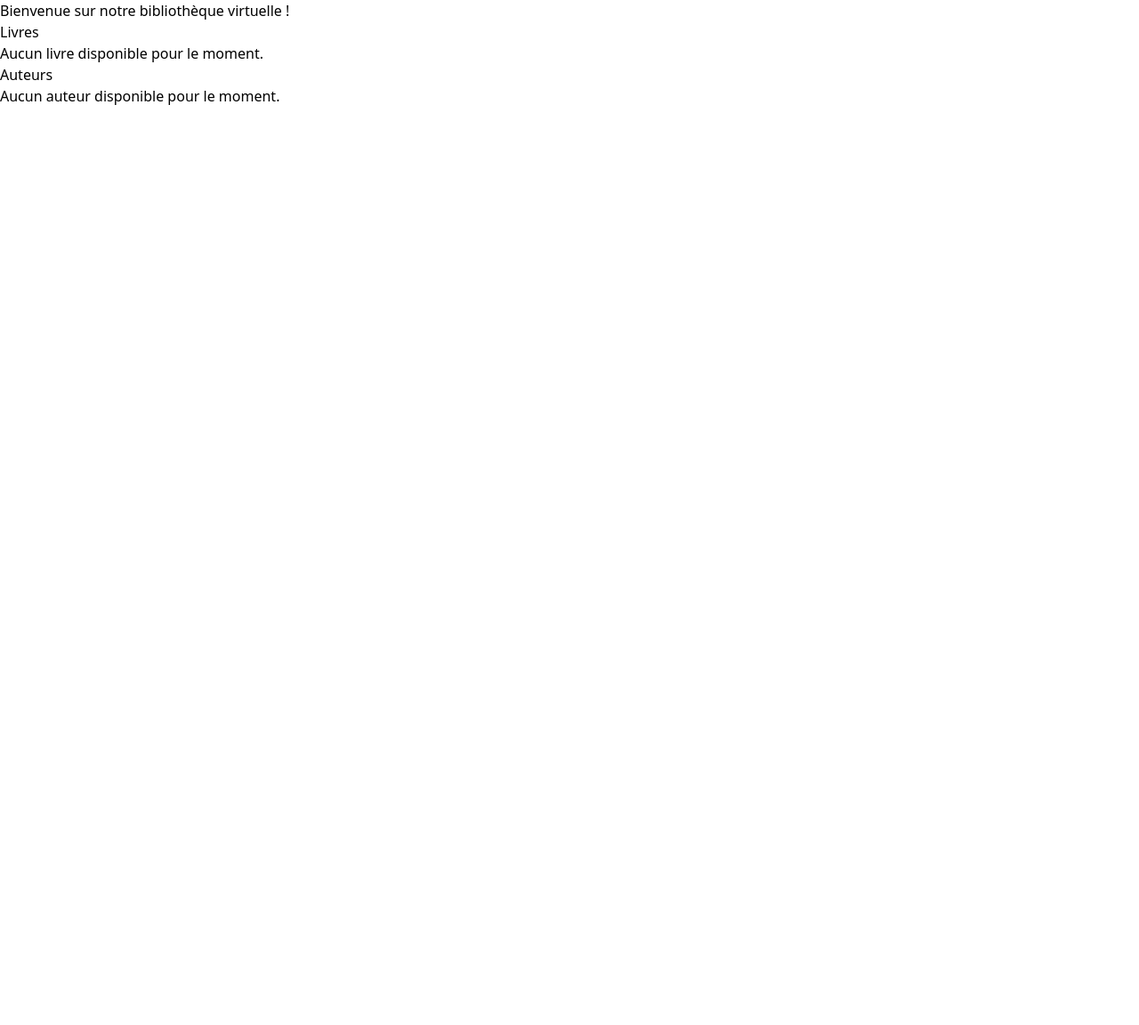
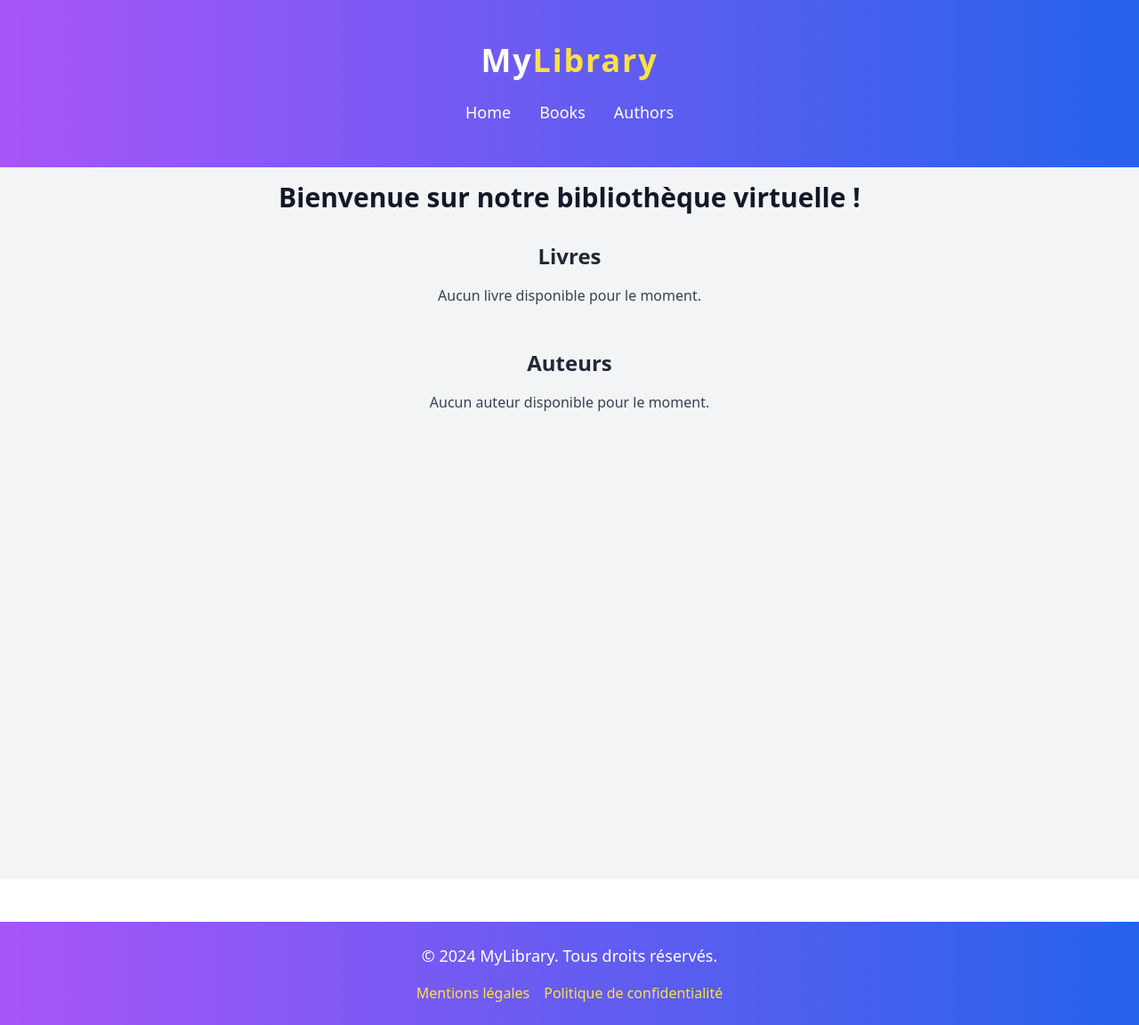
Before and after one commit to AlixeM/TechnoWebM1, a Next.js app in the folder m1-site/: page / in a window 1280 px wide. Shown: the whole page at 89% size. Before the commit the page ends 800 px from the top, so only its background shows below. Built offline with nearby package versions, Linux system fonts and the light colour scheme.

Commit message:
ajout des composants header footer et navbar

```diff
--- a/m1-site/src/app/layout.tsx
+++ b/m1-site/src/app/layout.tsx
@@ -1,6 +1,9 @@
+import Header from '../components/Header';
+import Footer from '../components/Footer';
+
 export const metadata = {
-  title: 'Next.js',
-  description: 'Generated by Next.js',
+  title: 'Bibliothèque',
+  description: 'Système de gestion des livres pour une bibliothèque',
 }
 
 export default function RootLayout({
@@ -10,7 +13,11 @@ export default function RootLayout({
 }) {
   return (
     <html lang="en">
-      <body>{children}</body>
+      <body>
+        <Header />
+        {children}
+        <Footer />
+      </body>
     </html>
   )
 }
--- a/m1-site/src/app/page.tsx
+++ b/m1-site/src/app/page.tsx
@@ -7,44 +7,45 @@ export default function HomePage() {
   const [authors, setAuthors] = useState([]);
 
   useEffect(() => {
-
+    // Exemple d'appel API pour obtenir les données des livres et auteurs
   }, []);
 
   return (
-    <div className="homepage">
-      <main className="content">
-        <p className="welcome-text">Bienvenue sur notre bibliothèque virtuelle !</p>
+    <div className="bg-gray-100 dark:bg-gray-900 min-h-screen p-4">
+      <main className="container mx-auto text-center">
+        <p className="text-3xl font-bold mb-8 text-gray-900 dark:text-gray-100">
+          Bienvenue sur notre bibliothèque virtuelle !
+        </p>
 
-        <section className="books-section">
-          <h2 className="section-title">Livres</h2>
+        <section className="mb-12">
+          <h2 className="text-2xl font-semibold text-gray-800 dark:text-gray-200 mb-4">Livres</h2>
+          <div className="flex flex-wrap justify-center gap-4">
             {books.length > 0 ? (
-            <ul className="book-list">
-              {books.map((book) => (
-                <li key={book.id} className="book-item">
-                  <h3>{book.title}</h3>
-                  <p>Auteur : {book.author}</p>
-                  <p>Note : {book.rating} / 5</p>
-                </li>
-              ))}
-            </ul>
+              books.map((book) => (
+                <div key={book.id} className="bg-white dark:bg-gray-800 rounded-lg p-4 shadow-md">
+                  <h3 className="text-xl font-semibold text-gray-900 dark:text-gray-100">{book.title}</h3>
+                  <p className="text-gray-700 dark:text-gray-300">Auteur : {book.author}</p>
+                </div>
+              ))
             ) : (
-            <p>Aucun livre disponible pour le moment.</p>
+              <p className="text-gray-700 dark:text-gray-300">Aucun livre disponible pour le moment.</p>
             )}
+          </div>
         </section>
 
-        <section className="authors-section">
-          <h2 className="section-title">Auteurs</h2>
+        <section>
+          <h2 className="text-2xl font-semibold text-gray-800 dark:text-gray-200 mb-4">Auteurs</h2>
+          <div className="flex flex-wrap justify-center gap-4">
             {authors.length > 0 ? (
-            <ul className="author-list">
-              {authors.map((author) => (
-                <li key={author.id} className="author-item">
-                  <p>{author.firstName} {author.lastName}</p>
-                </li>
-              ))}
-            </ul>
+              authors.map((author) => (
+                <div key={author.id} className="bg-white dark:bg-gray-800 rounded-lg p-4 shadow-md">
+                  <p className="text-gray-900 dark:text-gray-100">{author.firstName} {author.lastName}</p>
+                </div>
+              ))
             ) : (
-            <p>Aucun auteur disponible pour le moment.</p>
+              <p className="text-gray-700 dark:text-gray-300">Aucun auteur disponible pour le moment.</p>
             )}
+          </div>
         </section>
       </main>
     </div>
--- /dev/null
+++ b/m1-site/src/components/Footer.tsx
@@ -0,0 +1,17 @@
+import React from 'react';
+
+const Footer = () => {
+  return (
+    <footer className="bg-gradient-to-r from-purple-500 to-blue-600 text-white py-6 mt-12">
+      <div className="container mx-auto text-center">
+        <p className="text-lg">© 2024 MyLibrary. Tous droits réservés.</p>
+        <div className="mt-4">
+          <a href="/mentions-legales" className="text-yellow-300 hover:underline mx-2">Mentions légales</a>
+          <a href="/politique-confidentialite" className="text-yellow-300 hover:underline mx-2">Politique de confidentialité</a>
+        </div>
+      </div>
+    </footer>
+  );
+};
+
+export default Footer;
--- /dev/null
+++ b/m1-site/src/components/Header.tsx
@@ -0,0 +1,19 @@
+import React from 'react';
+import Navbar from './Navbar'; // Assurez-vous que Navbar est bien importé
+
+export default function Header() {
+  return (
+    <header className="bg-gradient-to-r from-purple-500 to-blue-600 text-white py-12">
+      <div className="container mx-auto flex flex-col justify-center items-center">
+        {/* Logo */}
+        <div className="text-4xl font-bold tracking-wider mb-6">
+          <span className="text-white">My</span>
+          <span className="text-yellow-300">Library</span>
+        </div>
+
+
+        <Navbar />
+      </div>
+    </header>
+  );
+}
--- /dev/null
+++ b/m1-site/src/components/Navbar.tsx
@@ -0,0 +1,11 @@
+import React from 'react';
+
+export default function Navbar() {
+  return (
+    <nav className="space-x-8 text-lg text-center">
+      <a href="/" className="hover:text-yellow-300 transition-colors">Home</a>
+      <a href="/books" className="hover:text-yellow-300 transition-colors">Books</a>
+      <a href="/authors" className="hover:text-yellow-300 transition-colors">Authors</a>
+    </nav>
+  );
+}
```
Lines whose indentation alone changed are shown as unchanged.
